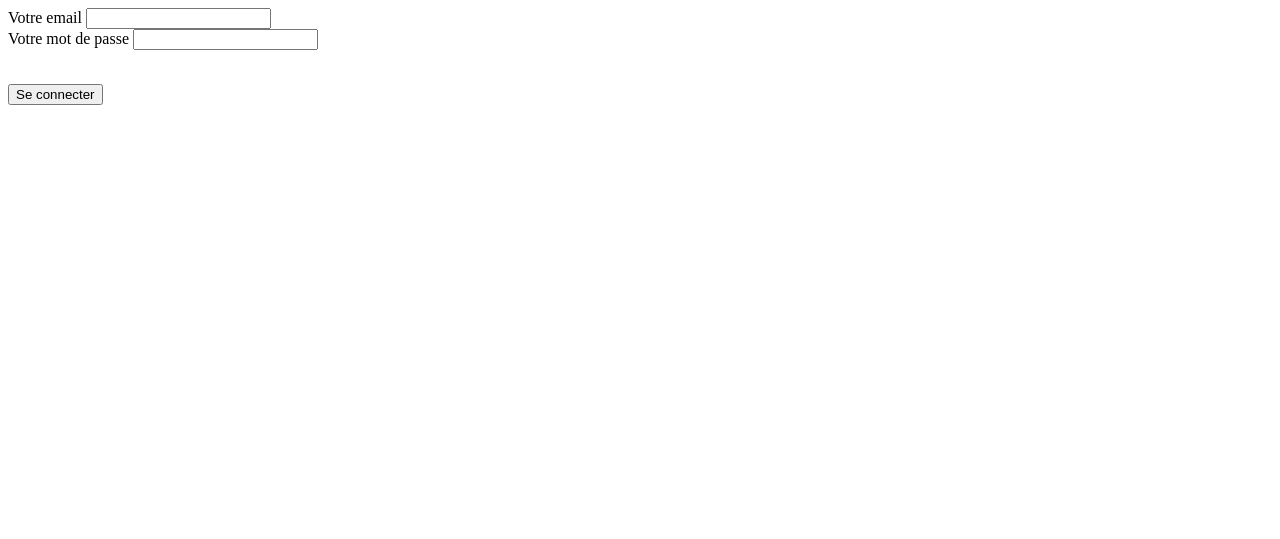
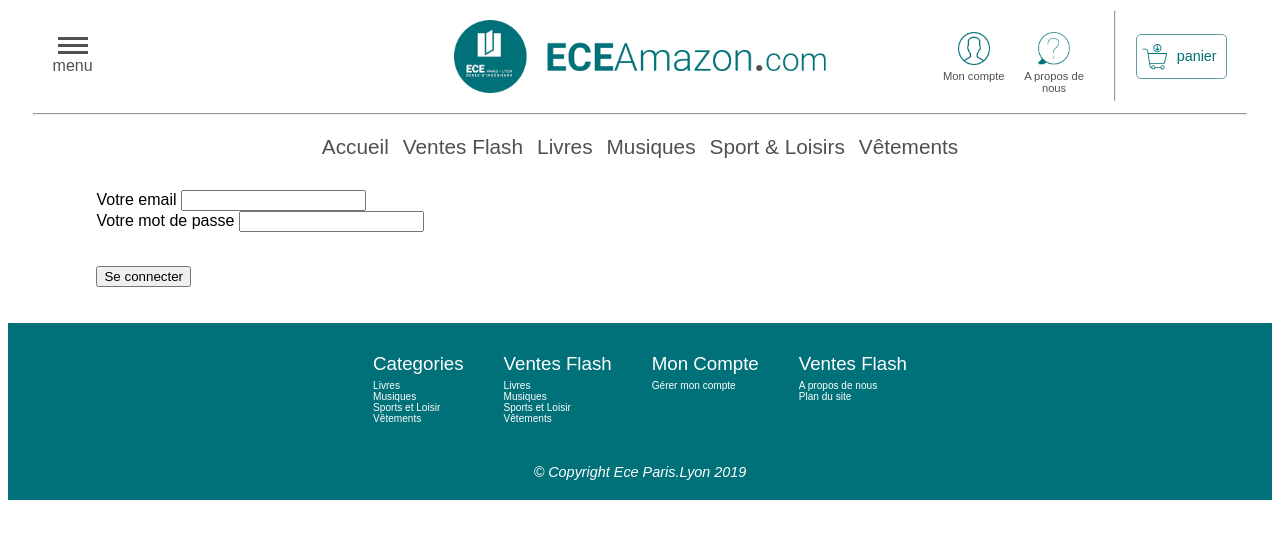
Before and after one commit to DanielIKKA/AmazonEce.com, a PHP site: page /php/connexion.php in a window 1280 px wide. Shown: the top 539 px of the page. Run offline with PHP 8.4, Linux system fonts and the light colour scheme.

Commit message:
- Generalisation de certaines balises - ajout des asset bground

```diff
--- /dev/null
+++ b/Css/GeneralStylesheet.css
@@ -0,0 +1,34 @@
+@font-face {
+    src: url('https://fonts.googleapis.com/css?family=Raleway');
+}
+:root {
+    /* https://stackoverflow.com/questions/4847850/is-it-possible-to-define-constants-in-css */
+    --main-color : #007178;
+    --second-color : #A3106D;
+    --main-gray : #505050;
+    --second-gray : #2D2D2D;
+
+    --font-raleway:'Raleway', sans-serif;
+}
+
+html, body {
+    min-width: 1200px;
+}
+
+main {
+    display: flex;
+    flex-direction: column;
+    justify-content: center;
+    height: 100%;
+
+    /*background-image: url("../Assets/WebSiteResources/images/leather_bg.jpg");*/
+}
+#main_wrapper {
+    display: flex;
+    flex-direction: column;
+    margin: 20px 7%;
+
+    background-color: white;
+    font-family: var(--font-raleway);
+    font-weight: 100;
+}
--- a/Css/HomeStylesheet.css
+++ b/Css/HomeStylesheet.css
@@ -1,38 +1,3 @@
-@font-face {
-    src: url('https://fonts.googleapis.com/css?family=Raleway');
-}
-:root {
-    /* https://stackoverflow.com/questions/4847850/is-it-possible-to-define-constants-in-css */
-    --main-color : #007178;
-    --second-color : #A3106D;
-    --main-gray : #505050;
-    --second-gray : #2D2D2D;
-
-    --font-raleway:'Raleway', sans-serif;
-}
-
-html, body {
-    min-width: 1200px;
-}
-
-main {
-    display: flex;
-    flex-direction: column;
-    justify-content: center;
-    height: 100%;
-
-    /*background-image: url("../Assets/WebSiteResources/images/leather_bg.jpg");*/
-}
-#main_wrapper {
-    display: flex;
-    flex-direction: column;
-    margin: 20px 7%;
-
-    background-color: white;
-    font-family: var(--font-raleway);
-    font-weight: 100;
-}
-
 .cat_item {
     display: flex;
     flex-direction: row;
--- a/php/Home.php
+++ b/php/Home.php
@@ -3,6 +3,7 @@
 <head>
     <meta charset="UTF-8">
     <title> ECEamazon.com </title>
+    <link rel="stylesheet" type="text/css" href="../Css/GeneralStylesheet.css">
     <link rel="stylesheet" type="text/css" href="../Css/HomeStylesheet.css">
 </head>
 <body>
--- a/php/connexion.php
+++ b/php/connexion.php
@@ -1,3 +1,18 @@
+<!DOCTYPE html>
+<html lang="fr">
+<head>
+    <meta charset="UTF-8">
+    <title> ECEamazon.com </title>
+    <link rel="stylesheet" type="text/css" href="../Css/GeneralStylesheet.css">
+    <link rel="stylesheet" type="text/css" href="../Css/HomeStylesheet.css">
+</head>
+<body>
+<!-- import the header template -->
+<?php include ("headerTemplate.php") ; ?>
+
+<!-- main body home page -->
+<main>
+    <div id="main_wrapper">
         <div class="connexion">
             <form method="post" action="traitement_connexion.php">
                 <label for="email">Votre email </label><input type="text" name="email" id="email"><br/>
@@ -5,3 +20,11 @@
                 <p><br/><input type="submit" value="Se connecter"/></p>
             </form>
         </div>
+    </div>
+
+</main>
+
+<!-- import the footer template -->
+<?php include("footerTemplate.php"); ?>
+</body>
+</html>
```
Also changed, not shown: Assets/WebSiteResources/images/jerusalemWall_bg.jpg (added), Assets/WebSiteResources/images/leather_bg.jpg (added), Assets/WebSiteResources/images/wood_bg.jpg (added), Css/ConnexionSylesheet.css (added). Lines whose indentation alone changed are shown as unchanged.
